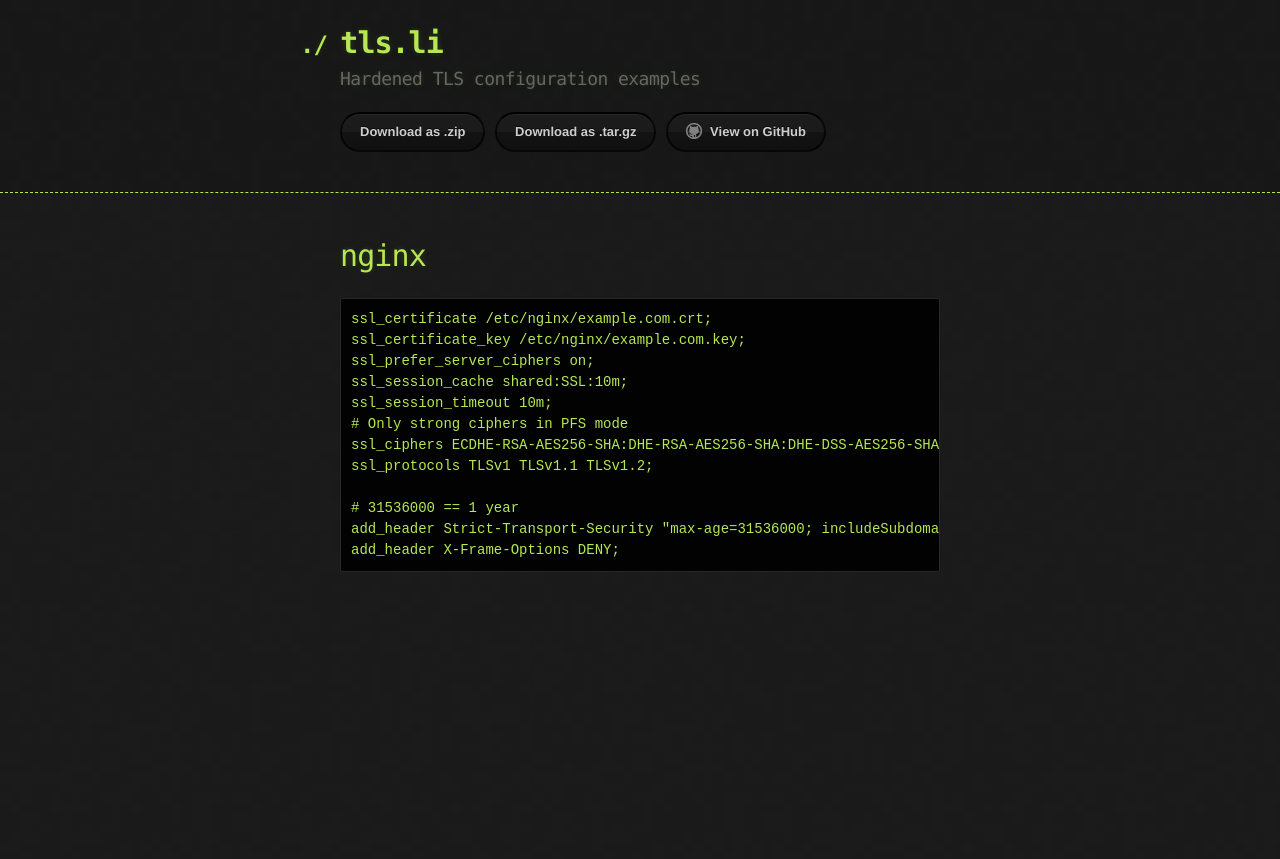
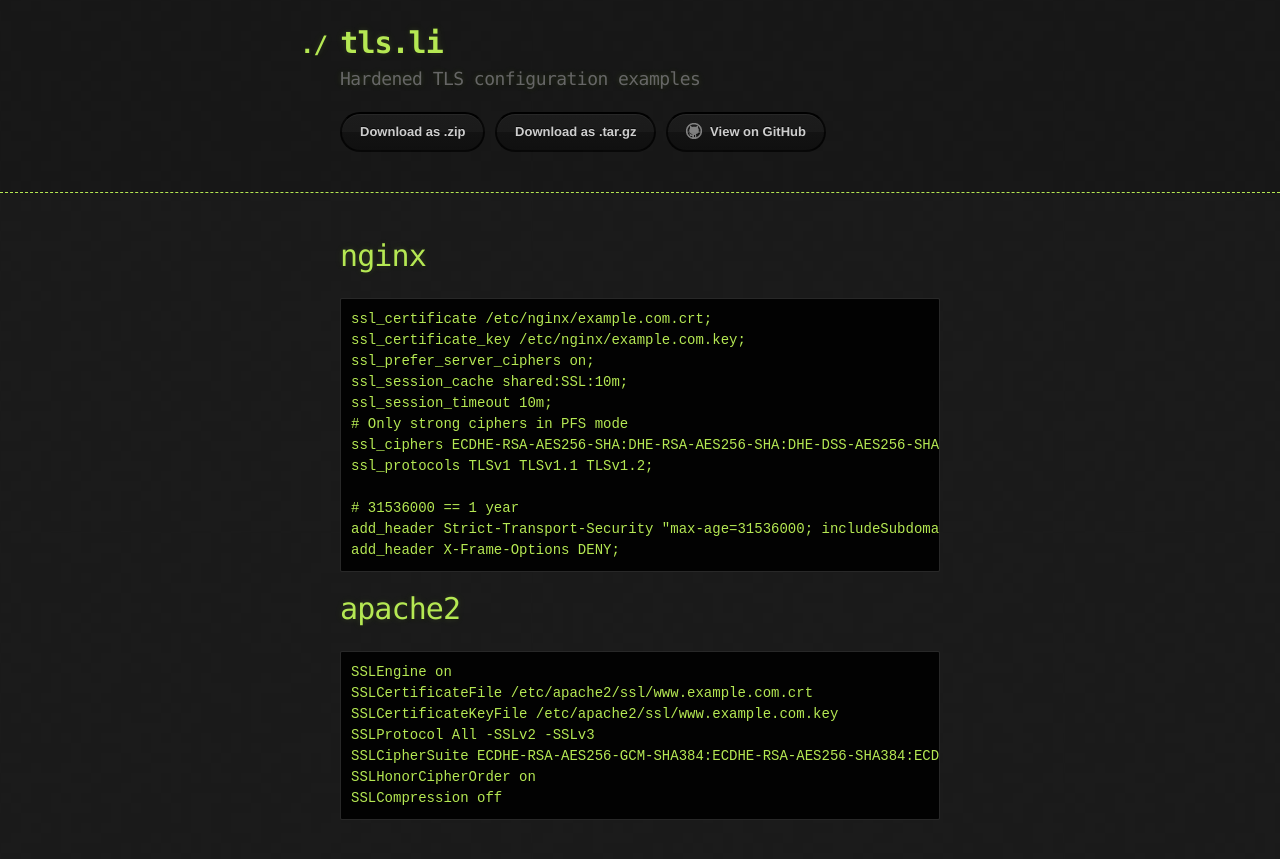
Before and after one commit to kpcyrd/tls.li, a Jekyll site: the page built from index.md, in a window 1280 px wide. Shown: the top 859 px of the page. Built offline with Jekyll 4.4.1, drawn with Linux system fonts in a browser that asks for light colours.

Commit message:
Add apache2

```diff
--- a/index.md
+++ b/index.md
@@ -18,3 +18,14 @@ nginx
 	# 31536000 == 1 year
 	add_header Strict-Transport-Security "max-age=31536000; includeSubdomains";
 	add_header X-Frame-Options DENY;
+
+apache2
+=======
+
+	SSLEngine on
+	SSLCertificateFile /etc/apache2/ssl/www.example.com.crt
+	SSLCertificateKeyFile /etc/apache2/ssl/www.example.com.key
+	SSLProtocol All -SSLv2 -SSLv3
+	SSLCipherSuite ECDHE-RSA-AES256-GCM-SHA384:ECDHE-RSA-AES256-SHA384:ECDHE-RSA-AES128-GCM-SHA256:ECDHE-RSA-AES128-SHA256:ECDHE-RSA-AES256-SHA:!RC4:HIGH:!MD5:!aNULL:!EDH
+	SSLHonorCipherOrder on
+	SSLCompression off
```
